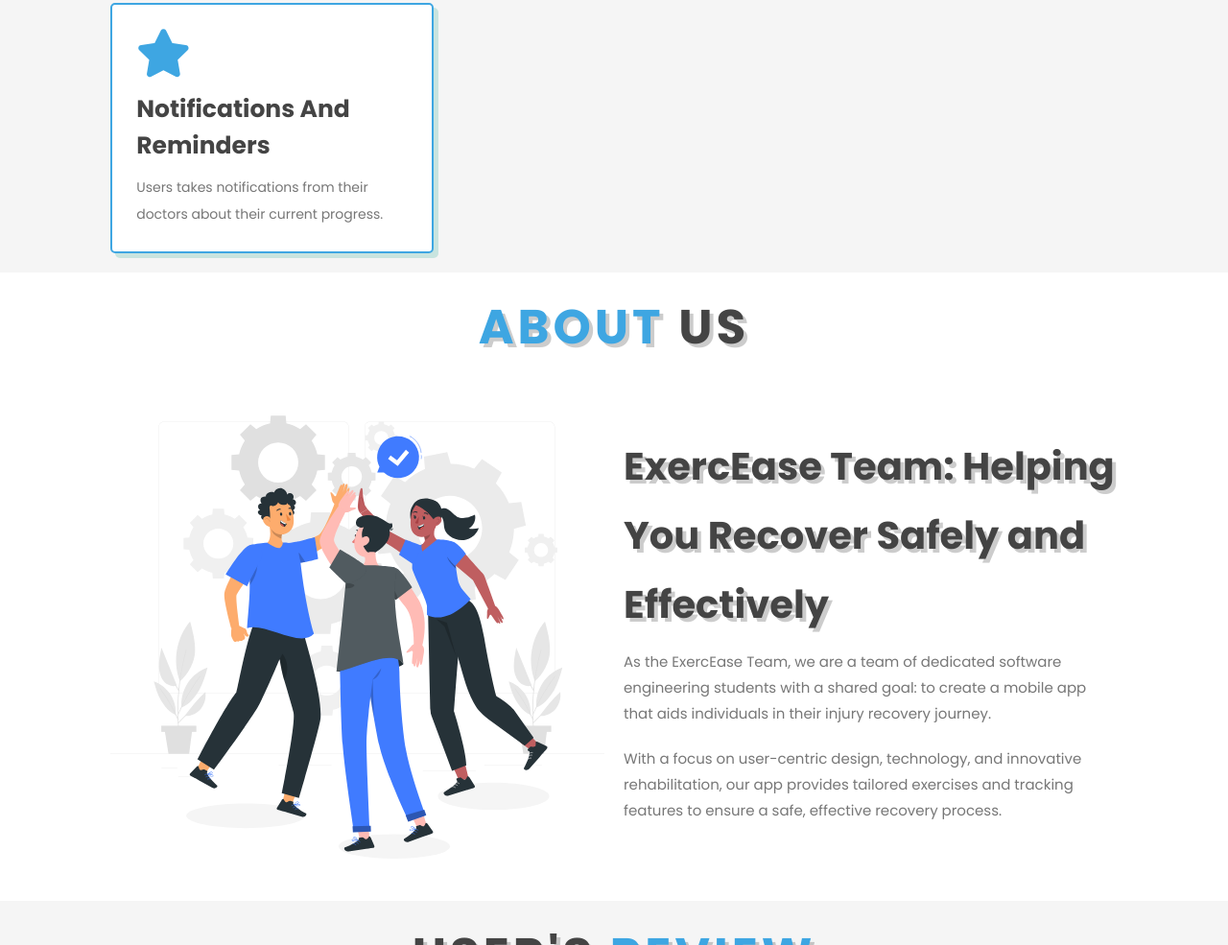
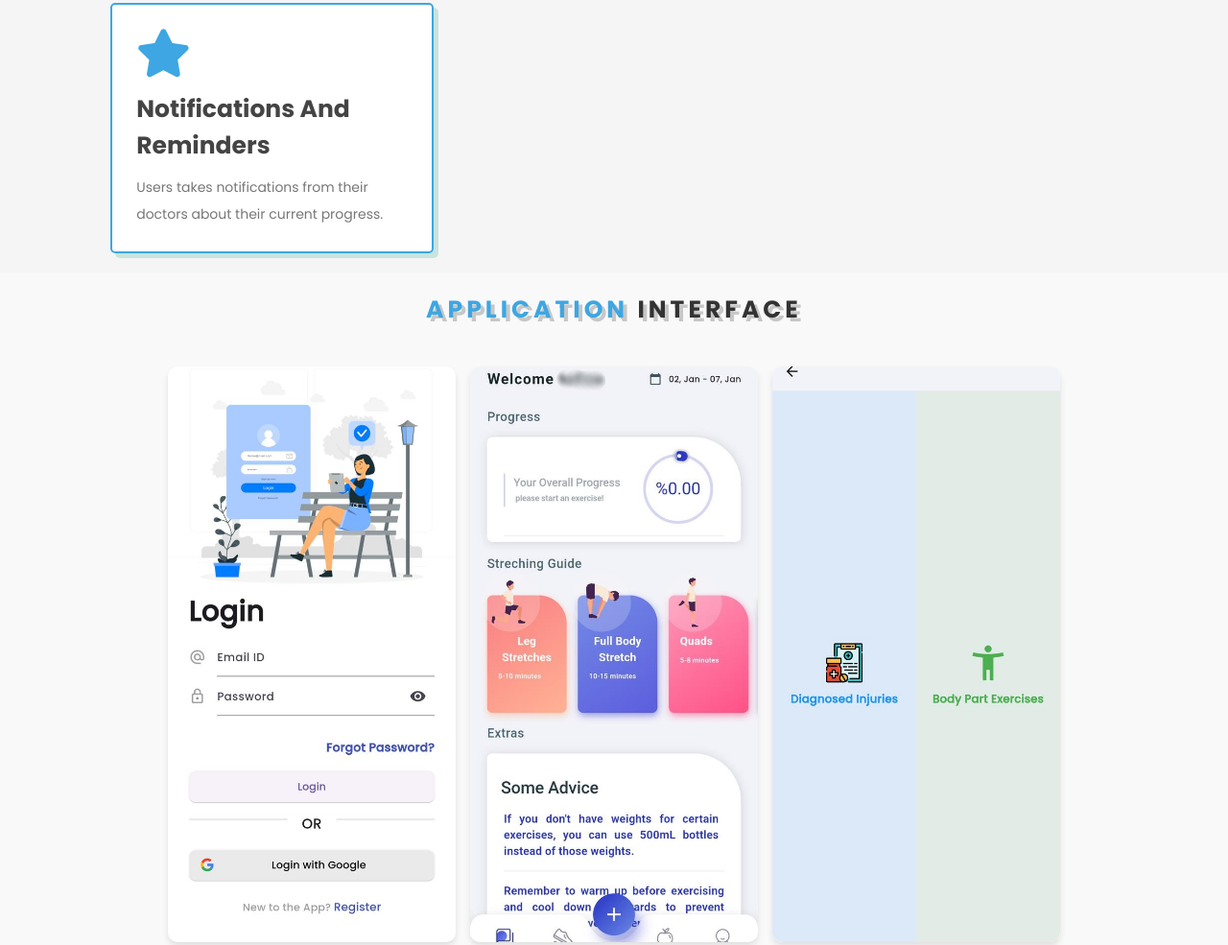
Before and after one commit to alizekaid/ExercEase-Website, a plain HTML site: page index.html in a window 1280 px wide. Shown: the part 1730-2715 px from the top of the page at 96% size. Drawn offline with Linux system fonts and the light colour scheme.

Commit message:
Application Interface Added

```diff
--- a/css/style.css
+++ b/css/style.css
@@ -203,6 +203,74 @@
     line-height: 2;
 }
 /* Service section End */
+
+/* Application Interface Section Start*/
+.app-interface {
+    padding: 2rem;
+    text-align: center;
+    background-color: #f9f9f9; /* Light background for better visibility */
+}
+
+.app-interface .heading {
+    font-size: 2.5rem;
+    margin-bottom: 1.5rem;
+    color: #333;
+}
+
+.screenshot-container {
+    display: flex;
+    justify-content: center;
+    gap: 1.5rem;
+    flex-wrap: wrap;
+    margin-top: 2rem;
+}
+
+.screenshot {
+    width: 300px;
+    height: 600px;
+    overflow: hidden;
+    border-radius: 10px;
+    box-shadow: 0 4px 6px rgba(0, 0, 0, 0.1);
+    opacity: 0; /* Initially hidden */
+    transform: translateY(30px); /* Slightly off-screen */
+}
+
+.screenshot img {
+    width: 100%;
+    height: 100%;
+    object-fit: cover;
+    border-radius: 10px;
+}
+
+/* Animation */
+.animate {
+    animation: slide-in 1s ease-out forwards;
+}
+
+/* Delayed Animations */
+.screenshot:nth-child(1) {
+    animation-delay: 0.3s;
+}
+
+.screenshot:nth-child(2) {
+    animation-delay: 0.6s;
+}
+
+.screenshot:nth-child(3) {
+    animation-delay: 0.9s;
+}
+
+@keyframes slide-in {
+    0% {
+        opacity: 0;
+        transform: translateY(30px);
+    }
+    100% {
+        opacity: 1;
+        transform: translateY(0);
+    }
+}
+/* Application Interface Section Ends*/
 
 /* About section Start */
 .about .row{
--- a/index.html
+++ b/index.html
@@ -120,6 +120,45 @@
     </section>
     <!-- Service section End  -->
 
+    <!-- Application Interface Section Starts -->
+    <section class="app-interface" id="interface">
+        <h1 class="heading"><span>Application</span> Interface</h1>
+        <div class="screenshot-container">
+            <div class="screenshot animate">
+                <img src="./image/login.jpeg" alt="App Screenshot 3">
+            </div>
+            <div class="screenshot animate">
+                <img src="./image/home_page.jpg" alt="App Screenshot 3">
+            </div>
+            <div class="screenshot animate">
+                <img src="./image/diagnosed_or_body.jpeg" alt="App Screenshot 3">
+            </div>
+            <div class="screenshot animate">
+                <img src="./image/diagnosed.jpeg" alt="App Screenshot 3">
+            </div>
+            <div class="screenshot animate">
+                <img src="./image/injury_assesment.jpeg" alt="App Screenshot 1">
+            </div>
+            <div class="screenshot animate">
+                <img src="./image/exercise_recommendation.jpeg" alt="App Screenshot 2">
+            </div>
+            <div class="screenshot animate">
+                <img src="./image/recent_injuries.jpeg" alt="App Screenshot 3">
+            </div>
+            <div class="screenshot animate">
+                <img src="./image/progress_tracking.jpeg" alt="App Screenshot 3">
+            </div>
+            <div class="screenshot animate">
+                <img src="./image/notifications.jpeg" alt="App Screenshot 3">
+            </div>
+            <div class="screenshot animate">
+                <img src="./image/profile_page.jpg" alt="App Screenshot 3">
+            </div>
+        </div>
+    </section>
+    <!-- Application Interface Section Ends -->
+
+
     <!-- About section Starts  -->
     <section class="about" id="about">
         <h1 class="heading"><span>about</span> us</h1>
```
Also changed, not shown: image/diagnosed.jpeg (added), image/diagnosed_or_body.jpeg (added), image/exercise_recommendation.jpeg (added), image/home_page.jpg (added), image/injury_assesment.jpeg (added), image/login.jpeg (added), image/notifications.jpeg (added), image/profile_page.jpg (added), image/progress_tracking.jpeg (added), image/recent_injuries.jpeg (added).
